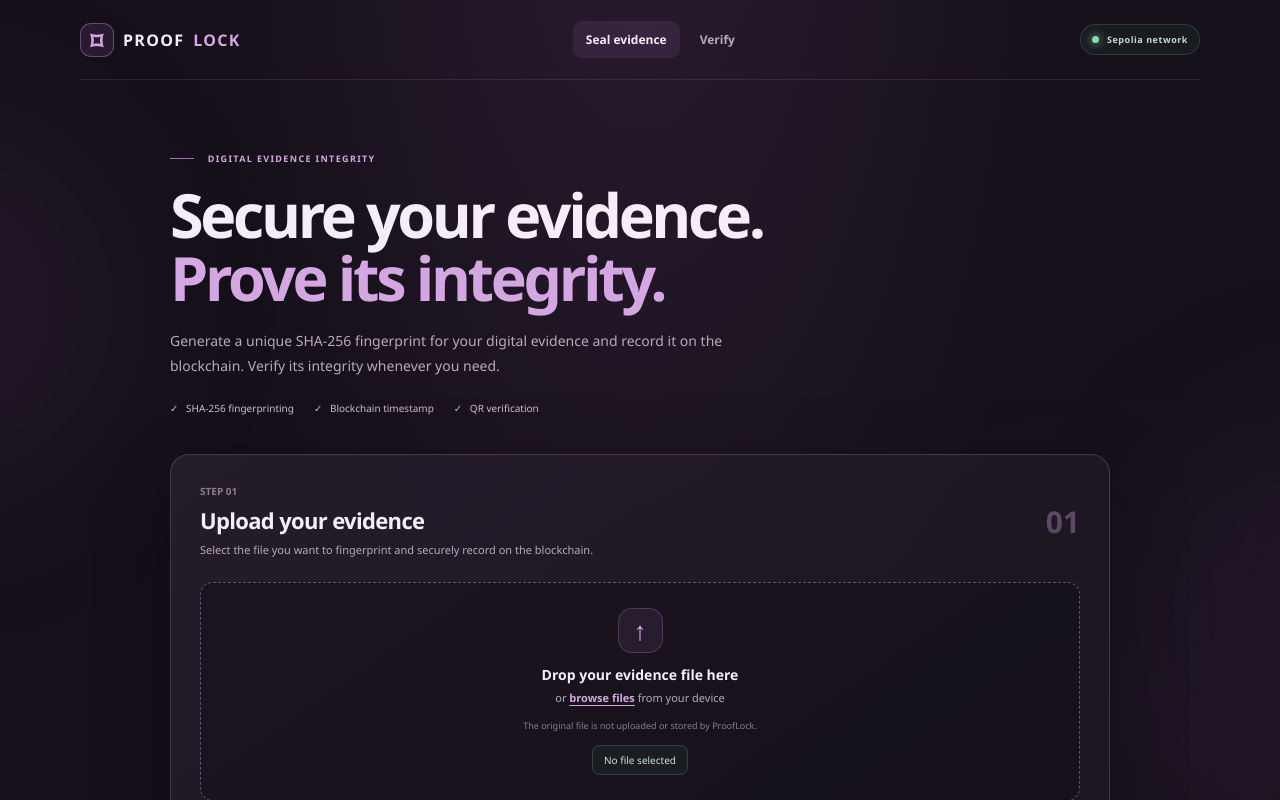
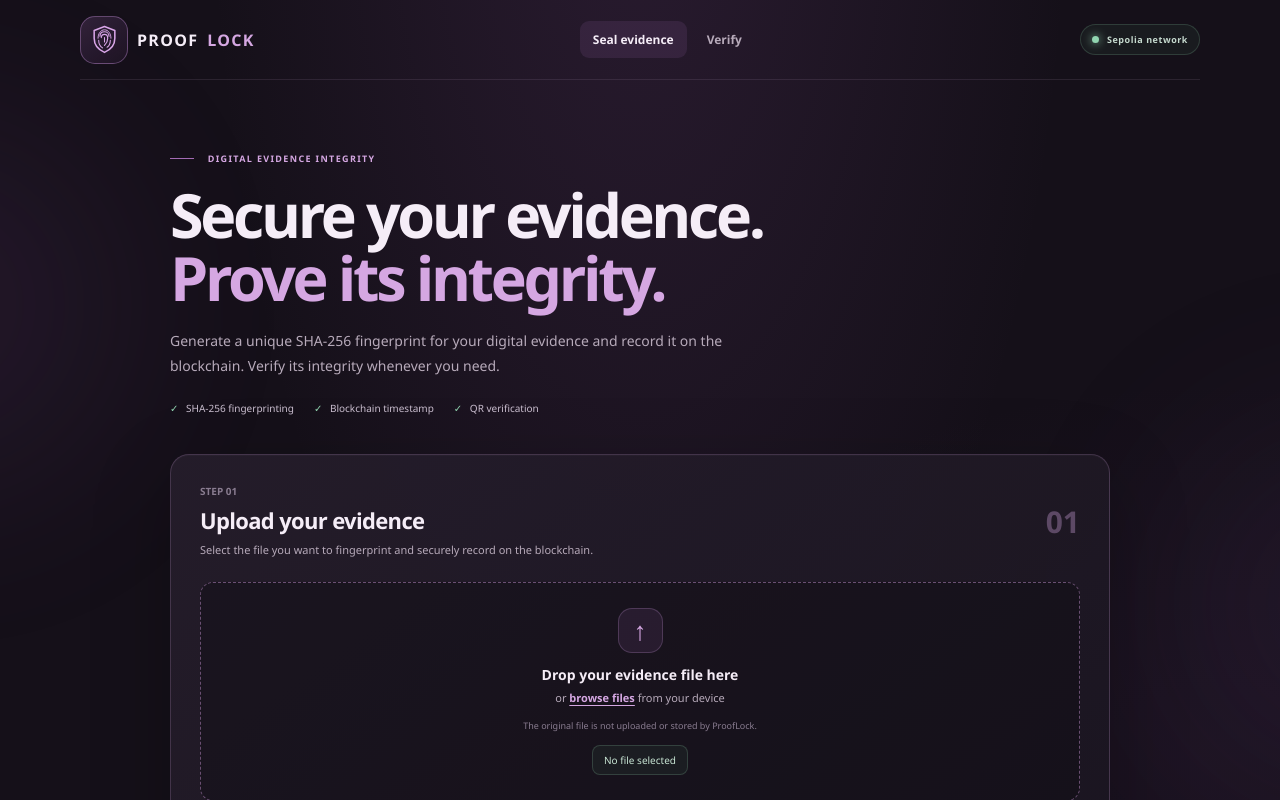
Before and after one commit to sarajohns25/ProofLock, a plain HTML site: page index.html in a window 1280 px wide. Shown: the top 800 px of the page. Drawn offline with nearby package versions, Linux system fonts and the light colour scheme; a script that the page names is missing.

Commit message:
Prooflock logo changes

```diff
--- a/index.html
+++ b/index.html
@@ -43,13 +43,69 @@
 
     <header class="topbar">
 
-        <a href="index.html" class="brand">
 
-            <span class="brand-icon">⌑</span>
+<a href="index.html" class="brand">
+    <span class="brand-icon">
+        <svg
+            viewBox="0 0 48 48"
+            class="shield-logo"
+            xmlns="http://www.w3.org/2000/svg"
+            aria-hidden="true"
+        >
+            <!-- Shield outline -->
+            <path
+                d="M24 4 L40 10 V22
+                   C40 32 33 40 24 44
+                   C15 40 8 32 8 22 V10 Z"
+                fill="none"
+                stroke="currentColor"
+                stroke-width="2.4"
+                stroke-linejoin="round"
+            />
 
-            PROOF<span>LOCK</span>
+            <!-- Fingerprint pattern -->
+            <path
+                d="M17 19 C17 14 20 12 24 12
+                   C28 12 31 15 31 19"
+                fill="none"
+                stroke="currentColor"
+                stroke-width="1.8"
+                stroke-linecap="round"
+            />
 
-        </a>
+            <path
+                d="M14 22 C14 15 18 9 24 9
+                   C30 9 34 15 34 22"
+                fill="none"
+                stroke="currentColor"
+                stroke-width="1.5"
+                stroke-linecap="round"
+            />
+
+            <path
+                d="M19 21 C19 18 21 16 24 16
+                   C27 16 29 18 29 22
+                   C29 27 27 30 24 33"
+                fill="none"
+                stroke="currentColor"
+                stroke-width="1.8"
+                stroke-linecap="round"
+            />
+
+            <path
+                d="M24 21 V28
+                   M15 25 C15 31 18 35 21 37
+                   M33 25 C33 30 31 34 28 36"
+                fill="none"
+                stroke="currentColor"
+                stroke-width="1.6"
+                stroke-linecap="round"
+            />
+        </svg>
+    </span>
+
+    PROOF<span>LOCK</span>
+</a>
 
 
         <nav>
--- a/style.css
+++ b/style.css
@@ -1346,3 +1346,40 @@ footer p {
         animation-duration: 0.01ms !important;
     }
 }
+
+
+/* =========================================
+   PROOFLOCK — SHIELD + FINGERPRINT LOGO
+========================================= */
+
+.brand-icon {
+    display: inline-flex;
+    align-items: center;
+    justify-content: center;
+    flex-shrink: 0;
+    width: 48px;
+    height: 48px;
+    border: 1px solid rgba(205, 151, 225, 0.38);
+    border-radius: 15px;
+    background: linear-gradient(
+        145deg,
+        rgba(183, 119, 207, 0.18),
+        rgba(91, 53, 112, 0.12)
+    );
+    color: #d9a6e8;
+    transition: all 0.25s ease;
+}
+
+.shield-logo {
+    display: block;
+    width: 31px;
+    height: 31px;
+    overflow: visible;
+}
+
+.brand:hover .brand-icon {
+    border-color: #d9a6e8;
+    background: rgba(183, 119, 207, 0.24);
+    box-shadow: 0 0 18px rgba(183, 119, 207, 0.2);
+    transform: translateY(-2px);
+}
```
